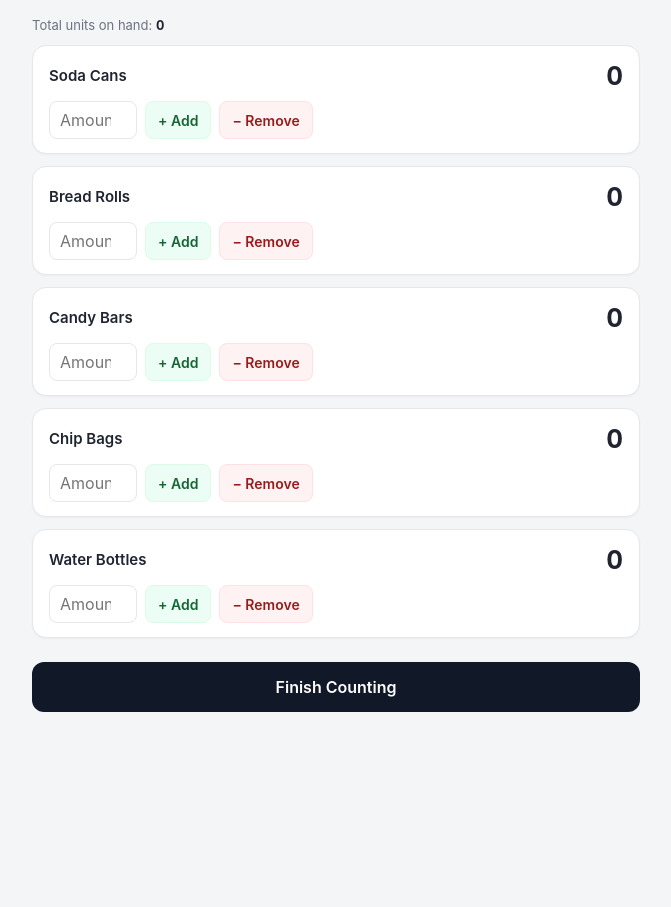
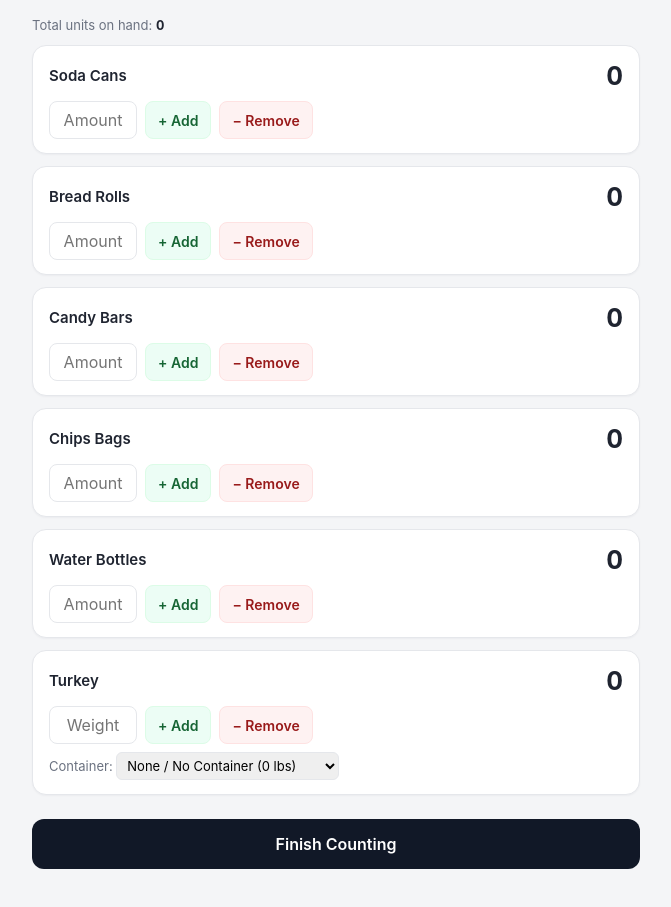
Before and after one commit to cornixsenex/cornixsenex.github.io, a website: page inventory.html in a window 1280 px wide. Shown: the part 85-992 px from the top of the page, without its empty margins (304-975 px from the left). Before the commit the page ends 861 px from the top, so only its background shows below. Drawn offline with Linux system fonts and the light colour scheme.

Commit message:
add support for by weight items

```diff
--- a/inventory.html
+++ b/inventory.html
@@ -56,6 +56,14 @@
   .back{display:block;margin:14px auto 0;background:none;border:none;color:var(--muted);
         font-size:13px;font-weight:500;text-decoration:underline;}
   .hidden{display:none;}
+  input[type=number]::-webkit-inner-spin-button,
+  input[type=number]::-webkit-outer-spin-button {
+  -webkit-appearance: none;
+  margin: 0;
+}
+input[type=number] {
+  -moz-appearance: textfield;
+}
 </style>
 </head>
 <body>
@@ -84,7 +92,23 @@
 
 <script>
   const STORAGE_KEY = 'vibe_inventory_state_v1';
-  const ITEMS = ["Soda Cans","Bread Rolls","Candy Bars","Chip Bags","Water Bottles"];
+
+  const ITEMS = [
+	  { name: "Soda Cans",     type: "unit"},
+	  { name: "Bread Rolls",   type: "unit"},
+	  { name: "Candy Bars",    type: "unit"},
+	  { name: "Chips Bags",    type: "unit"},
+	  { name: "Water Bottles", type: "unit"},
+	  { name: "Turkey",        type: "weight", unit: "lb" }
+  ];
+
+  const CONTAINERS = [
+  { name: "None / No Container", tare: 0 },
+  { name: "Tall Green Cambro", tare: 0.95 },
+  { name: "Short Green Cambro", tare: 0.65 },
+  { name: "Red Cambro", tare: 1.50 },
+  { name: "6 Pan", tare: 0.80 }
+];
 
   // Load state from localStorage if it exists
   const savedData = localStorage.getItem(STORAGE_KEY);
@@ -95,9 +119,14 @@
     console.error('Failed to parse saved inventory state', e);
   }
 
-  const state = ITEMS.map(name => {
-    const found = initialCounts?.find(item => item.name === name);
-    return { name, count: found && typeof found.count === 'number' ? found.count : 0 };
+  const state = ITEMS.map(item => {
+    const found = initialCounts?.find(saved => saved.name === item.name);
+    return {
+      name: item.name,
+      type: item.type,
+      unit: item.unit || 'units',
+      count: found && typeof found.count === 'number' ? found.count : 0
+    };
   });
 
   const rows  = [];
@@ -118,36 +147,62 @@
   state.forEach((item, i) => {
     const row = document.createElement('div');
     row.className = 'item';
+
+    let extraHtml = '';
+    if (item.type === 'weight') {
+      const optionsHtml = CONTAINERS.map(c =>
+        `<option value="${c.tare}">${c.name} (${c.tare} lbs)</option>`
+      ).join('');
+
+      extraHtml = `<div style="margin-top: 8px; font-size: 13px; color: var(--muted);">Container: <select class="container-select" style="padding: 4px 6px; border-radius: 6px; border: 1px solid var(--line); font: inherit; font-size: 13px;">${optionsHtml}</select></div>`;
+    }
+
     row.innerHTML = `
       <div class="item-top">
         <span class="item-name"></span>
         <span class="count">${item.count.toLocaleString()}</span>
       </div>
       <div class="controls">
-        <input type="number" min="0" step="1" inputmode="numeric"
-               placeholder="Amount" aria-label="Amount for ${item.name}">
+        <input type="number" min="0" step="${item.type === 'weight' ? '0.1' : '1'}" inputmode="decimal"
+                placeholder="${item.type === 'weight' ? 'Weight' : 'Amount'}" aria-label="Amount for ${item.name}">
         <button class="btn-add">+ Add</button>
         <button class="btn-remove">&minus; Remove</button>
-      </div>`;
+      </div>
+      ${extraHtml}`;
+
     row.querySelector('.item-name').textContent = item.name;
     const input  = row.querySelector('input');
     const countEl = row.querySelector('.count');
-    rows.push({input, countEl});
+    const containerSelect = row.querySelector('.container-select');
+    rows.push({input, countEl, containerSelect});
 
     const adjust = dir => {
       const raw = input.value.trim();
-      const amt = raw === '' ? 0 : Math.round(Number(raw));
-      if (!Number.isFinite(amt) || amt < 1) return nudge(input);
-      setCount(i, Math.max(0, state[i].count + dir * amt), dir > 0 ? 'up' : 'down');
+      const num = raw === '' ? 0 : Number(raw);
+
+      // Validate that it's a real positive number
+      if (!Number.isFinite(num) || num <= 0) return nudge(input);
+
+      let amountToAddOrRemove = num;
+
+      if (item.type === 'weight' && containerSelect) {
+        const tareWeight = Number(containerSelect.value) || 0;
+        // Subtract tare from gross scale weight, making sure it doesn't drop below 0
+        amountToAddOrRemove = Math.max(0, num - tareWeight);
+      } else {
+        // For whole units, ensure it's a rounded integer
+        amountToAddOrRemove = Math.round(num);
+      }
+
+      setCount(i, Math.max(0, state[i].count + dir * amountToAddOrRemove), dir > 0 ? 'up' : 'down');
       input.value = '';
     };
 
-    row.querySelector('.btn-add').addEventListener('click', () => adjust(1));
-    row.querySelector('.btn-remove').addEventListener('click', () => adjust(-1));
+  row.querySelector('.btn-add').addEventListener('click', () => adjust(1));
+  row.querySelector('.btn-remove').addEventListener('click', () => adjust(-1));
 
-    editor.insertBefore(row, finishBtn);
-  });
-
+  editor.insertBefore(row, finishBtn);
+});
   function nudge(input){
     input.classList.remove('shake');
     void input.offsetWidth;
```
